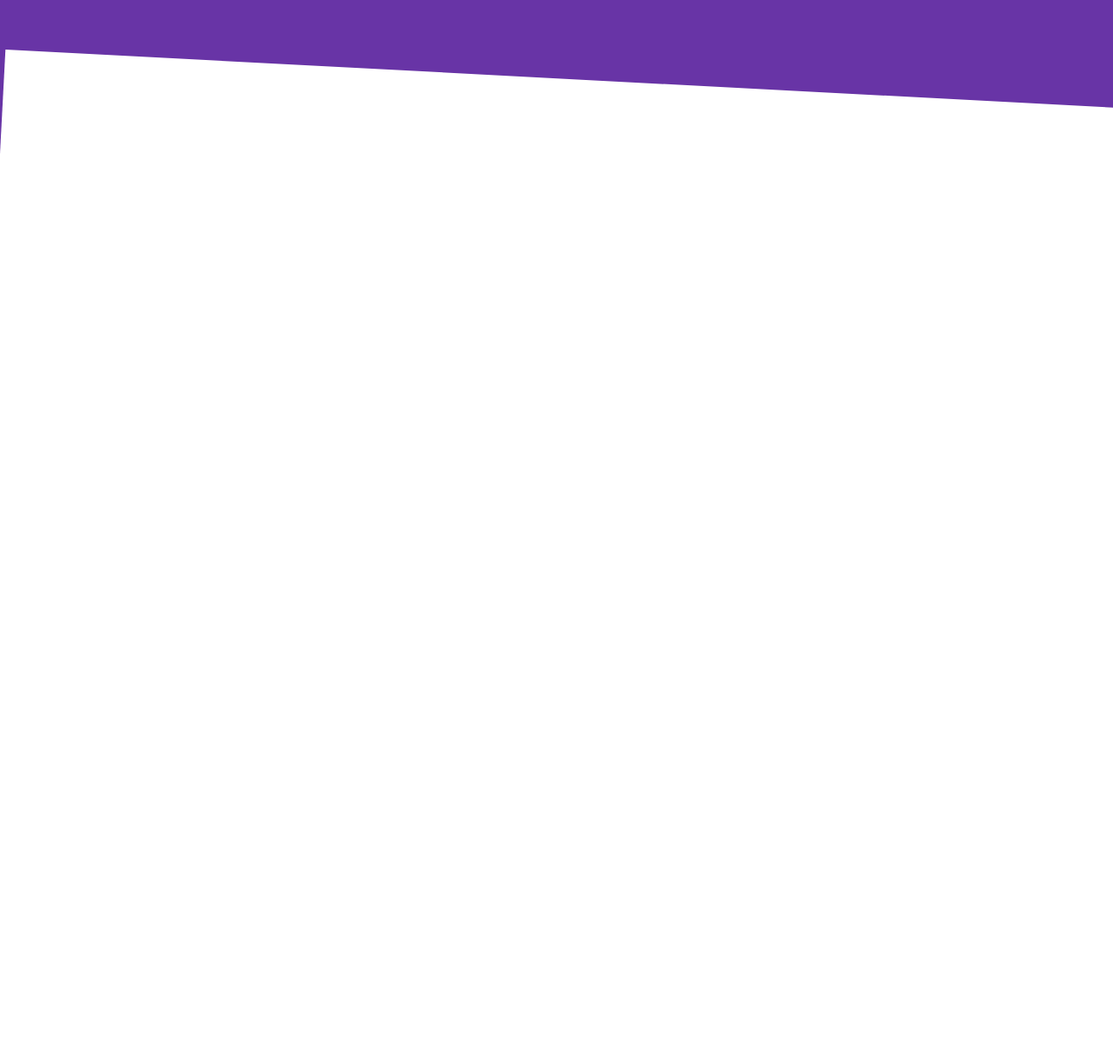
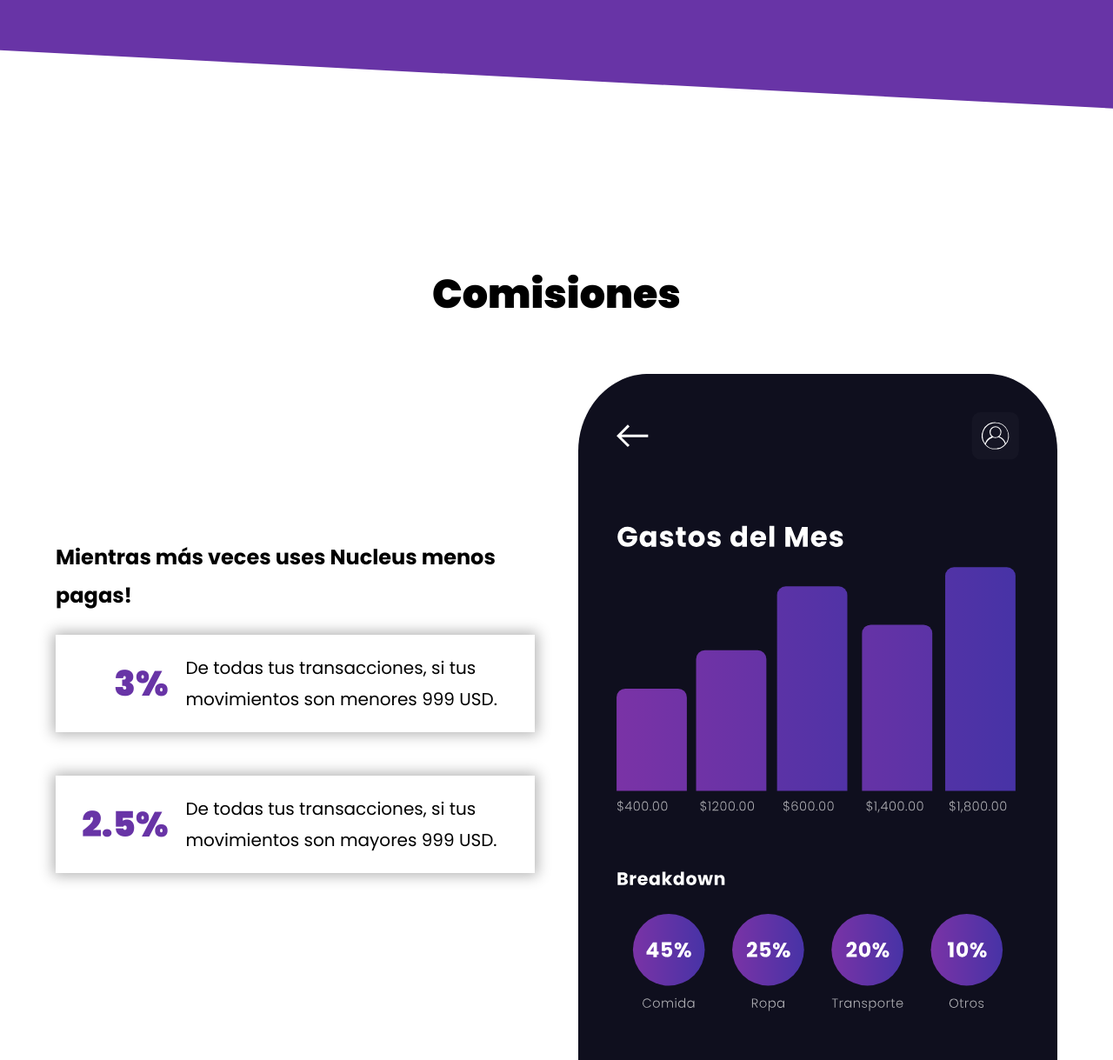
Before and after one commit to Abel9013/nucleuas-app, a plain HTML site: page index.html in a window 1280 px wide. Shown: the part 2837-4056 px from the top of the page at 87% size. Before the commit the page ends 3134 px from the top, so only its background shows below. Drawn offline with Linux system fonts and the light colour scheme.

Commit message:
comisiones finished

```diff
--- a/css/styles.css
+++ b/css/styles.css
@@ -176,10 +176,34 @@ img {
 .listado__elemento:hover {
     transform: scale(1.1);
 }
+@media (min-width: 768px) {
+    .listado__elemento--2col {
+        display: flex;
+        justify-content: space-between;
+        align-items: center;
+        gap: 2rem;
+    }
+
+}
+
 .listado__heading {
     font-size: 3rem;
     color: var(--primario);
     margin: 0;
+}
+.listado__numero{
+    font-size: 6rem;
+    margin: 0;
+    font-weight: 900;
+    color: var(--primario);
+    text-align: center;
+}
+@media (min-width: 768px) {
+      .listado__numero{
+          flex-basis: 20rem;
+          text-align: right;
+          font-size: 4rem;
+      }
 }
 .listado__texto {
     margin: 0;
@@ -210,7 +234,7 @@ img {
 .seguridad::after {
     transform: rotate(3deg);
     bottom: -10rem;
-    left: 0;
+    left: -2rem;
 }
 .seguridad__heading {
     color: var(--blanco);
@@ -225,3 +249,27 @@ img {
       }
 
 }
+@media (min-width: 768px) {
+     .comisiones__grid{
+         display: grid;
+         grid-template-columns: repeat(2, 1fr);
+         column-gap: 5rem;
+         align-items: flex-end;
+
+     }
+}
+@media (min-width: 768px) {
+     .comisiones__grid {
+         align-items: center;
+     }
+}
+.comisiones__texto {
+    text-align: center;
+    font-size: 2.4rem;
+    font-weight: 700;
+}
+@media (min-width: 768px) {
+     .comisiones__texto {
+         text-align: left;
+     }
+}
--- a/index.html
+++ b/index.html
@@ -86,5 +86,30 @@
             </div>
         </div>
     </section>
+    <section class="comisiones">
+        <div class="comisiones__contenedor">
+            <h2 class="comisiones__heading">Comisiones</h2>
+            <div class="comisiones__grid">
+                <div class="comisiones__contenido">
+                    <p class="comisiones__texto">
+                        Mientras más  veces uses Nucleus menos pagas!
+                    </p>
+                    <div class="listado">
+                        <div class="listado__elemento listado__elemento--2col">
+                            <p class="listado__numero">3%</p>
+                            <p class="listado__texto">De todas tus transacciones, si tus movimientos son menores 999 USD.</p>
+                        </div>
+                        <div class="listado__elemento listado__elemento--2col">
+                            <p class="listado__numero">2.5%</p>
+                            <p class="listado__texto">De todas tus transacciones, si tus movimientos son mayores 999 USD.</p>
+                        </div>
+                    </div>
+                </div> <!-- Cierre comisiones__contenido -->
+                <div class="comisiones__imagen">
+                    <img src="img/app_3.svg" alt="imagen de la app">
+                </div>
+            </div>
+        </div>
+    </section>
 </body>
 </html>
```
